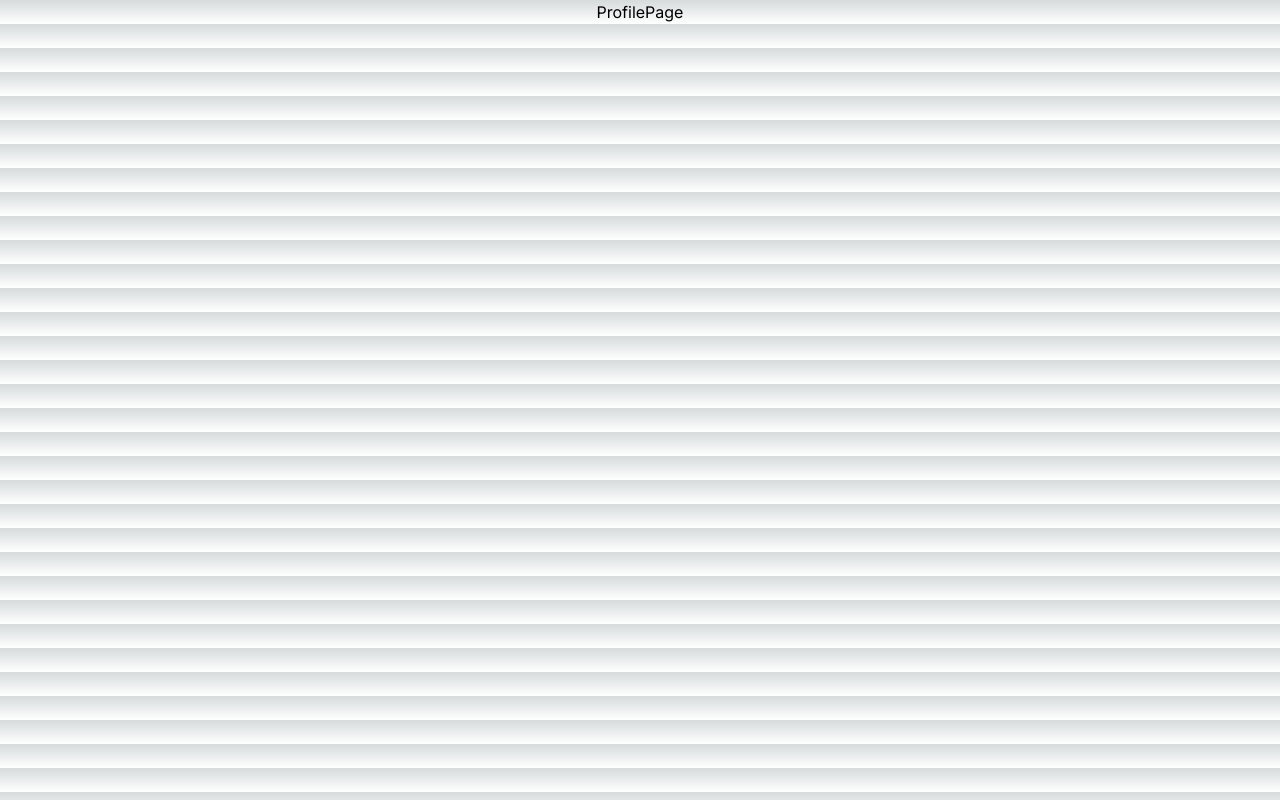
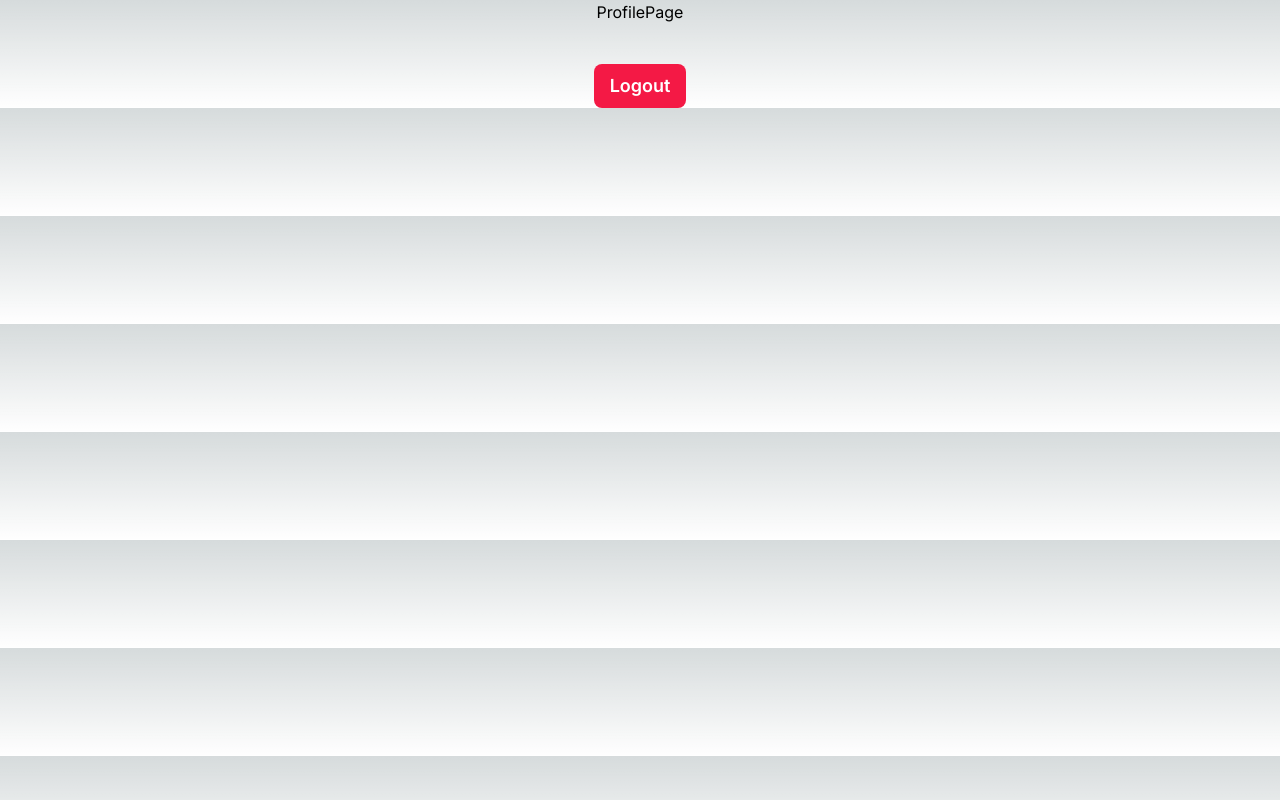
Before and after one commit to VikasMeshram2708/FullStack-Auth-App-Nextjs, a Next.js app: page /profile in a window 1280 px wide. Built offline with nearby package versions, Linux system fonts and the light colour scheme.

Commit message:
:sparkles: ADDED: Logout Functionality on Front-end and back-end.

```diff
--- /dev/null
+++ b/src/app/api/users/logout/route.ts
@@ -0,0 +1,27 @@
+import { NextResponse } from "next/server";
+
+export async function GET() {
+  try {
+    const response = NextResponse.json({
+      message: "Logout Successfully...",
+      success: true,
+    });
+
+    response.cookies.set("token", "", {
+      httpOnly: true,
+      expires: new Date(0), // expireis it right now
+    });
+
+    return response;
+  } catch (error) {
+    const errorMessage = error as Error;
+    return NextResponse.json(
+      {
+        message: errorMessage.message,
+      },
+      {
+        status: 500,
+      }
+    );
+  }
+}
--- a/src/app/profile/page.tsx
+++ b/src/app/profile/page.tsx
@@ -1,11 +1,44 @@
-import React from 'react'
+"use client";
+
+import React from "react";
+import Swal from "sweetalert2";
+import { useRouter } from "next/navigation";
+import axios from "axios";
 
 const ProfilePage = () => {
+  const router = useRouter();
+  async function handleLogout() {
+    try {
+      const response = await axios.get("/api/users/logout");
+      Swal.fire({
+        icon: "success",
+        title: "Logout Successfully",
+        text: "You Have Successfully Logged Out",
+      });
+      router.push("/login");
+    } catch (error) {
+      const errorMessage = error as Error;
+
+      return Swal.fire({
+        icon: "error",
+        title: "Oops...",
+        text: errorMessage.message,
+      });
+    }
+  }
   return (
     <div>
-        <h1 className='text-center'>ProfilePage</h1>
+      <h1 className="text-center">ProfilePage</h1>
+      <div className="flex justify-center mt-10">
+        <button
+          onClick={handleLogout}
+          className="bg-[#F41945] px-4 py-2 text-white font-semibold text-lg rounded-lg"
+        >
+          Logout
+        </button>
+      </div>
     </div>
-  )
-}
+  );
+};
 
-export default ProfilePage
+export default ProfilePage;
```
Also changed, not shown: 1 other file (tests, documents, lock files or other folders).
